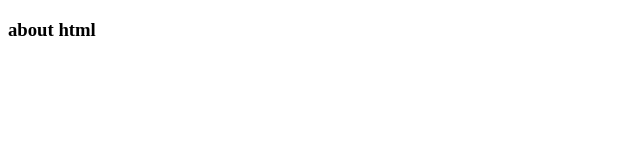
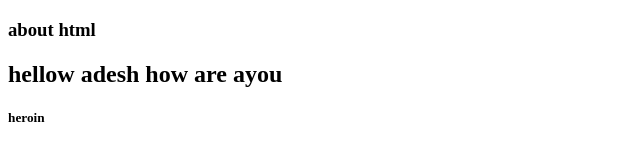
Before and after one commit to adeshad/myRepo, a plain HTML site: page about.html in a window 1280 px wide. Shown: the whole page, without its empty margins (0-640 px from the left). Drawn offline with Linux system fonts and the light colour scheme.

Commit message:
Final commit

```diff
--- a/about.html
+++ b/about.html
@@ -8,5 +8,7 @@
 </head>
 <body>
     <h3>about  html</h3>
+    <h2>hellow adesh how are ayou </h2>
+    <h5>heroin</h5>
 </body>
 </html>
```
Also changed, not shown: index.html (+1 -0 lines).
